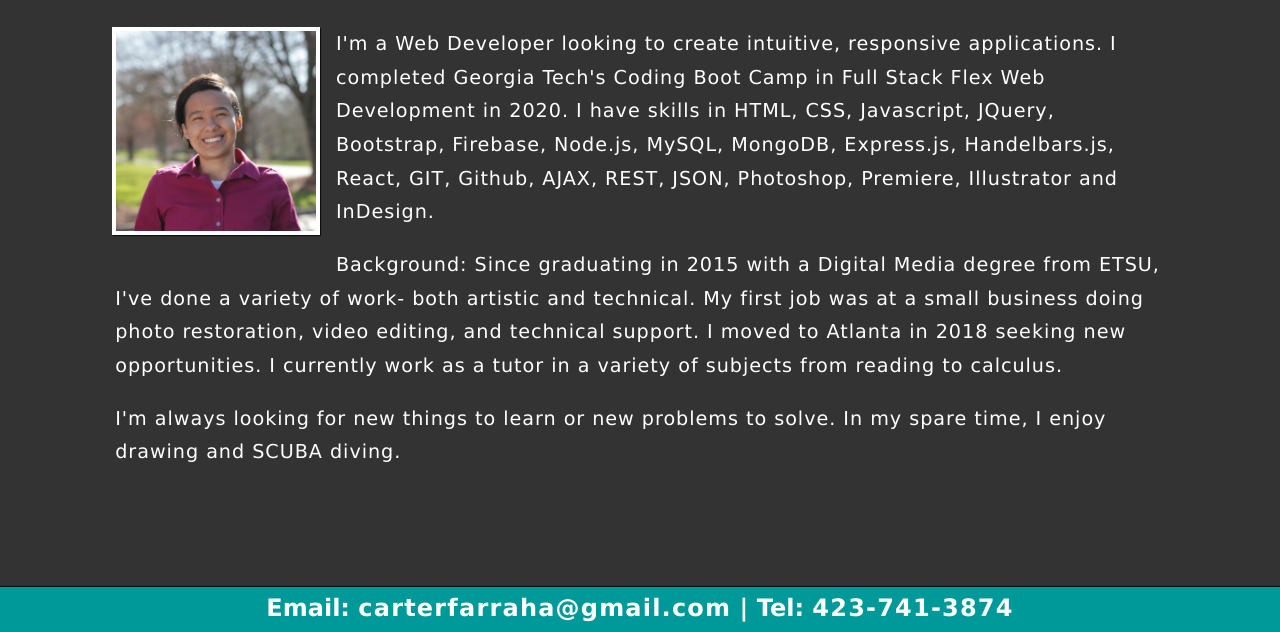
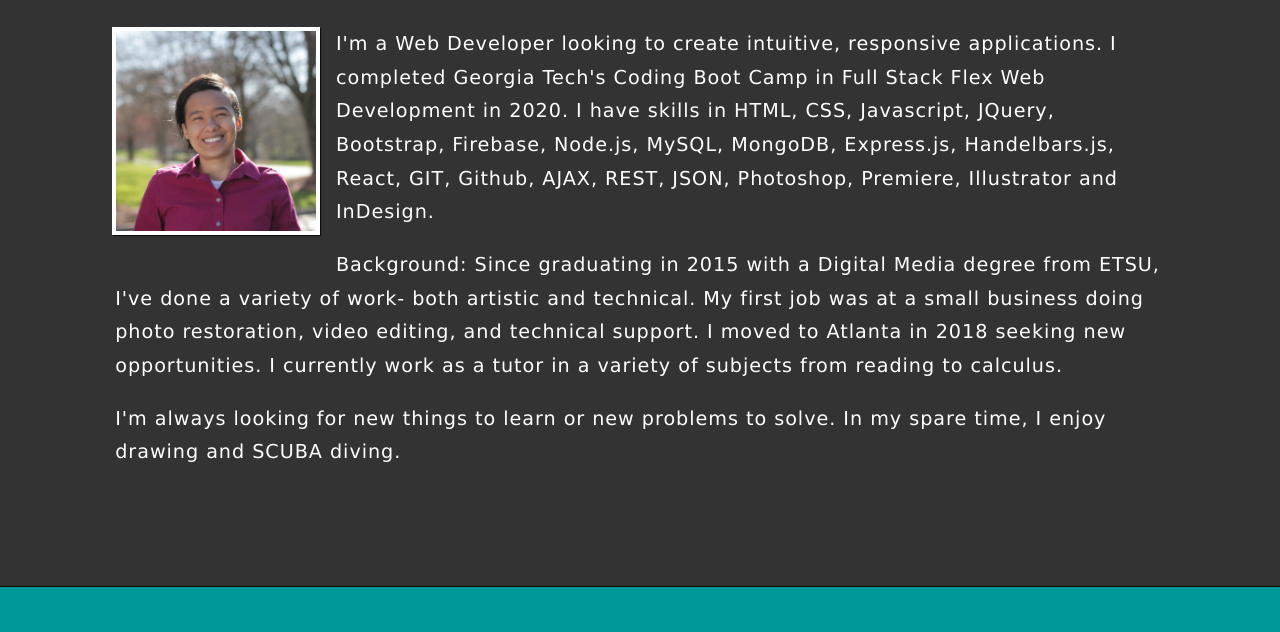
Before and after one commit to carterfa/portfolio-website, a plain HTML site: page index.html in a window 1280 px wide. Shown: the part 168-800 px from the top of the page. Drawn offline with Linux system fonts and the light colour scheme; a web font is replaced by a local one.

Commit message:
Removed contact info

```diff
--- a/index.html
+++ b/index.html
@@ -81,9 +81,6 @@
 
     </div>
     <footer>
-        <h2>Email: <a href="mailto:carterfarraha@gmail.com" target="_top">carterfarraha@gmail.com</a><span
-                class="desktoptext"> | </span> <span class="break"></span> Tel: <a
-                href="tel:+14237413874">423-741-3874</a></h2>
     </footer>
 </body>
 
```
Also changed, not shown: portfolio.html (+1 -3 lines).
